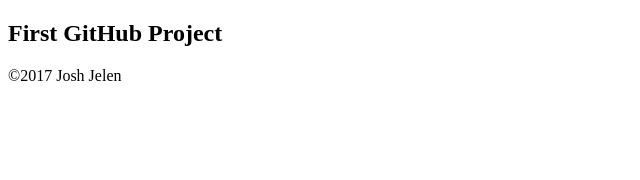
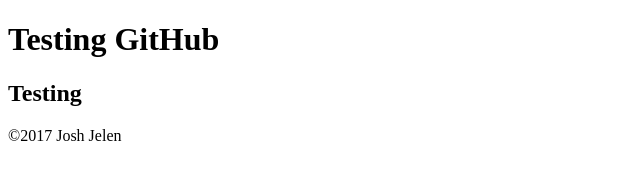
Before and after one commit to Wraithshroud/testing, a plain HTML site: page index.html in a window 1280 px wide. Shown: the whole page, without its empty margins (0-640 px from the left). Drawn offline with Linux system fonts and the light colour scheme.

Commit message:
added proper title

```diff
--- a/index.html
+++ b/index.html
@@ -14,9 +14,10 @@
  <body>
 
     <header>
+           <h1>Testing GitHub</h1>
 
         <main>
-               <h2>First GitHub Project</h2>
+               <h2>Testing</h2>
 
 
         </main>
```
